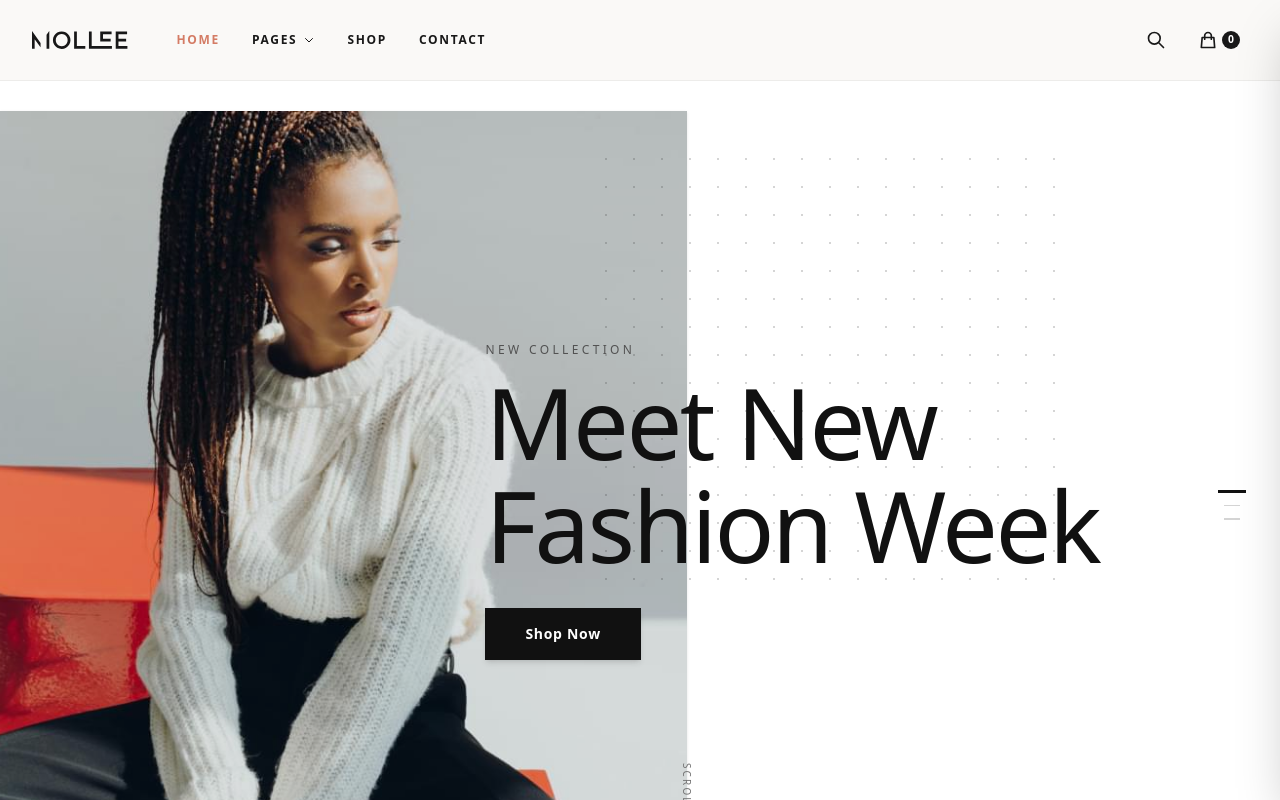
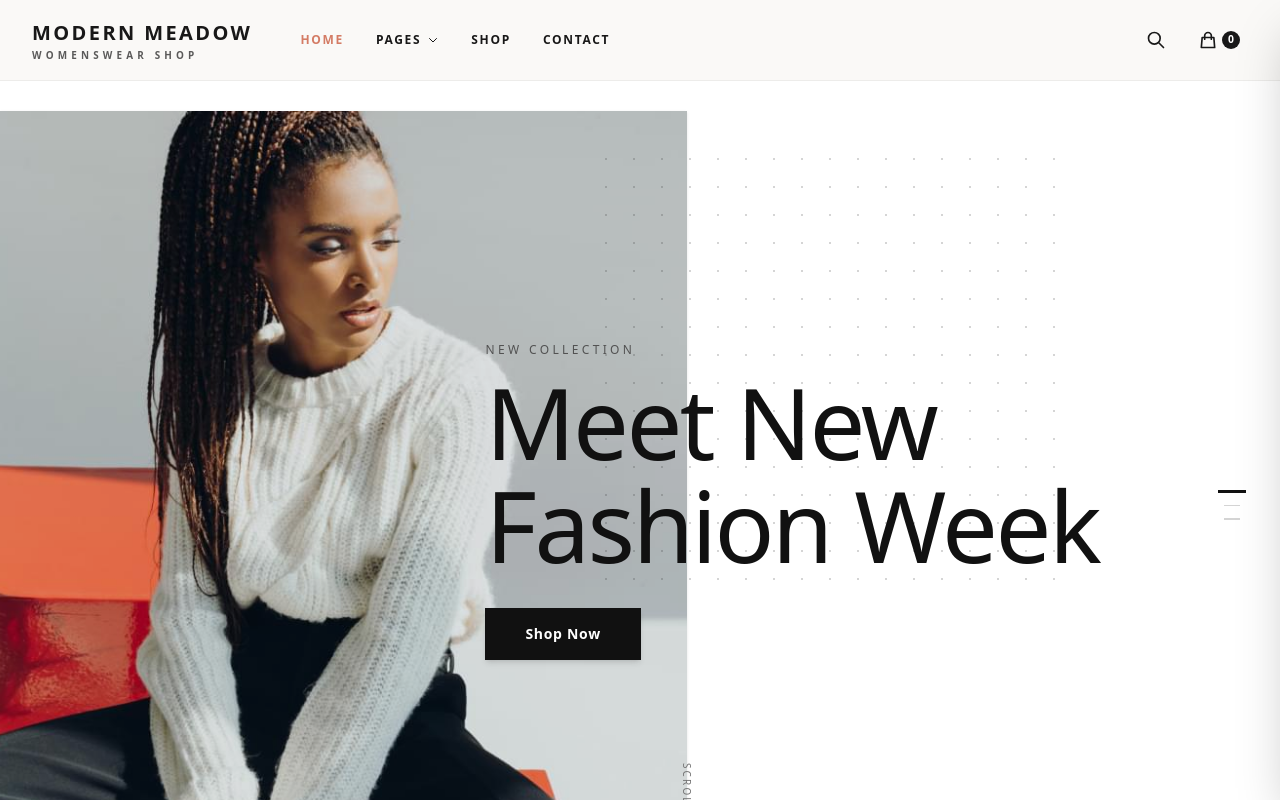
Before and after one commit to Tayyab-103/demo-gadget-sites, a Next.js app: page / in a window 1280 px wide. Shown: the top 800 px of the page. Built offline with nearby package versions, Linux system fonts and the light colour scheme.

Commit message:
set logo

```diff
--- a/config/site-config.json
+++ b/config/site-config.json
@@ -12,7 +12,7 @@
   "shippingCarrier": "USPS / UPS",
   "shippingPeriod": "3-5",
   "trialPeriod": 14,
-  "useImageLogo": true,
+  "useImageLogo": false,
   "logoImage": "/img/logo.svg",
   "footerLogoImage": "/img/logo.svg",
   "theme": {
--- /dev/null
+++ b/src/components/BrandName.tsx
@@ -0,0 +1,36 @@
+import siteConfigData from "../../config/site-config.json";
+import { SiteConfig } from "@/types";
+
+const siteConfig = siteConfigData as unknown as SiteConfig;
+
+interface BrandNameProps {
+  className?: string;
+  topClassName?: string;
+  bottomClassName?: string;
+}
+
+// Splits the brand name into a large top line and a smaller tagline below,
+// e.g. "Modern Meadow Womenswear Shop" -> "MODERN MEADOW" / "WOMENSWEAR SHOP"
+export default function BrandName({
+  className = "",
+  topClassName = "text-base sm:text-lg xl:text-xl",
+  bottomClassName = "text-[0.55rem] sm:text-[0.62rem]",
+}: BrandNameProps) {
+  const words = siteConfig.brandName.trim().split(/\s+/);
+  const splitAt = Math.ceil(words.length / 2);
+  const top = words.slice(0, splitAt).join(" ");
+  const bottom = words.slice(splitAt).join(" ");
+
+  return (
+    <span className={`inline-flex flex-col items-start leading-none ${className}`}>
+      <span className={`font-heading font-bold uppercase tracking-[0.12em] whitespace-nowrap ${topClassName}`}>
+        {top}
+      </span>
+      {bottom && (
+        <span className={`mt-1 font-heading font-semibold uppercase tracking-[0.42em] whitespace-nowrap opacity-70 ${bottomClassName}`}>
+          {bottom}
+        </span>
+      )}
+    </span>
+  );
+}
--- a/src/components/Footer.tsx
+++ b/src/components/Footer.tsx
@@ -4,7 +4,7 @@ import React, { useState } from "react";
 import Link from "next/link";
 import siteConfigData from "../../config/site-config.json";
 import { SiteConfig } from "@/types";
-import Logo from "@/components/Logo";
+import BrandName from "@/components/BrandName";
 
 const siteConfig = siteConfigData as unknown as SiteConfig;
 
@@ -26,13 +26,17 @@ export default function Footer() {
       <div className="max-w-7xl mx-auto px-4 sm:px-6 lg:px-8">
 
         {/* Main Footer Content */}
-        <div className="grid grid-cols-1 md:grid-cols-2 lg:grid-cols-12 gap-12 lg:gap-8 pb-16 border-b border-white/10">
+        <div className="grid grid-cols-1 md:grid-cols-2 lg:grid-cols-12 gap-10 sm:gap-12 lg:gap-8 pb-12 sm:pb-16 border-b border-white/10">
 
           {/* Col 1: Brand & Socials (4 cols) */}
           <div className="lg:col-span-4 flex flex-col justify-between">
             <div>
-              <Link href="/" className="inline-block mb-4" aria-label={siteConfig.brandName}>
-                <Logo className="h-6 w-auto text-white hover:text-secondary transition-colors" />
+              <Link
+                href="/"
+                aria-label={siteConfig.brandName}
+                className="inline-block mb-5 text-white hover:text-secondary transition-colors"
+              >
+                <BrandName topClassName="text-xl sm:text-2xl" bottomClassName="text-[0.62rem] sm:text-[0.7rem]" />
               </Link>
               <p className="text-white/60 text-xs sm:text-sm leading-relaxed max-w-sm mb-6">
                 Curated contemporary womenswear crafted with timeless silhouettes, premium natural fabrics, and effortless daily comfort.
@@ -152,12 +156,12 @@ export default function Footer() {
         </div>
 
         {/* Footer Bottom Strip */}
-        <div className="pt-8 flex flex-col md:flex-row items-center justify-between gap-4 text-xs text-white/50">
+        <div className="pt-8 flex flex-col md:flex-row items-center justify-between gap-4 text-xs text-white/50 text-center md:text-left">
           <div>
             &copy; {currentYear} {siteConfig.corpName}. All rights reserved.
           </div>
 
-          <div className="flex items-center gap-4">
+          <div className="flex flex-wrap items-center justify-center gap-2 sm:gap-4">
             <span className="text-[0.7rem] uppercase tracking-wider">Payment methods:</span>
             <div className="flex items-center gap-2">
               <div className="flex items-center justify-center h-6 shadow-xs">
--- a/src/components/Header.tsx
+++ b/src/components/Header.tsx
@@ -1,33 +1,31 @@
 "use client";
 
-import React, { useState, useEffect, useRef } from "react";
+import { useState, useEffect, useRef, useSyncExternalStore } from "react";
 import Link from "next/link";
 import { usePathname } from "next/navigation";
 import { useCart } from "@/context/CartContext";
 import siteConfigData from "../../config/site-config.json";
 import productsData from "../../config/products.json";
 import { SiteConfig, Product } from "@/types";
-import Logo from "@/components/Logo";
+import BrandName from "@/components/BrandName";
 
 const siteConfig = siteConfigData as unknown as SiteConfig;
 const products = productsData as unknown as Product[];
 
+// true on the client, false during SSR — avoids hydration mismatch without setState in an effect
+const noopSubscribe = () => () => {};
+const useHydrated = () => useSyncExternalStore(noopSubscribe, () => true, () => false);
+
 export default function Header() {
   const pathname = usePathname();
-  const { toggleCart, getCartCount } = useCart();
-  const [cartCount, setCartCount] = useState(0);
+  const { getCartCount } = useCart();
+  const hydrated = useHydrated();
+  const cartCount = hydrated ? getCartCount() : 0;
 
   const [isMobOpen, setIsMobOpen] = useState(false);
   const [pagesDropdownOpen, setPagesDropdownOpen] = useState(false);
-  const [shopDropdownOpen, setShopDropdownOpen] = useState(false);
   const [isSearchOpen, setIsSearchOpen] = useState(false);
   const [searchQuery, setSearchQuery] = useState("");
-  const [wishlistCount, setWishlistCount] = useState(0);
-
-  // Sync cart count after mount to avoid hydration mismatch
-  useEffect(() => {
-    setCartCount(getCartCount());
-  }, [getCartCount]);
 
   const searchInputRef = useRef<HTMLInputElement>(null);
 
@@ -65,7 +63,7 @@ export default function Header() {
           <div className="flex items-center justify-between h-20">
 
             {/* Left Column: Menu Button & Logo & Desktop Nav */}
-            <div className="flex items-center gap-4 sm:gap-6 lg:gap-8">
+            <div className="flex items-center gap-3 sm:gap-6 lg:gap-8 min-w-0">
 
               {/* Hamburger Menu Button (Mobile / Tablet only) */}
               <button
@@ -79,13 +77,17 @@ export default function Header() {
                 <span className="w-[18px] h-[2px] bg-primary block rounded-full transition-colors"></span>
               </button>
 
-              {/* Brand Logo */}
-              <Link href="/" className="flex items-center group py-1" aria-label={siteConfig.brandName}>
-                <Logo className="h-[18px] sm:h-5 w-auto text-primary group-hover:text-secondary transition-colors" />
+              {/* Brand Name */}
+              <Link
+                href="/"
+                aria-label={siteConfig.brandName}
+                className="py-1 text-primary hover:text-secondary transition-colors"
+              >
+                <BrandName />
               </Link>
 
               {/* Desktop Navigation */}
-              <nav className="hidden lg:flex items-center gap-8 ml-4">
+              <nav className="hidden lg:flex items-center gap-6 xl:gap-8 ml-2 xl:ml-4">
                 <Link
                   href="/"
                   className={`text-xs font-bold uppercase tracking-[0.14em] transition-colors py-2 ${
@@ -171,7 +173,7 @@ export default function Header() {
             </div>
 
             {/* Right Column: User Nav Icons */}
-            <div className="flex items-center gap-3 sm:gap-4">
+            <div className="flex items-center gap-1 sm:gap-4 shrink-0">
 
               {/* Search Toggle */}
               <button
@@ -282,9 +284,14 @@ export default function Header() {
         >
           <div>
             {/* Drawer Header */}
-            <div className="flex items-center justify-between pb-6 border-b border-black/10">
-              <Link href="/" onClick={() => setIsMobOpen(false)} aria-label={siteConfig.brandName}>
-                <Logo className="h-4 w-auto text-primary" />
+            <div className="flex items-center justify-between gap-4 pb-6 border-b border-black/10">
+              <Link
+                href="/"
+                onClick={() => setIsMobOpen(false)}
+                aria-label={siteConfig.brandName}
+                className="text-primary hover:text-secondary transition-colors"
+              >
+                <BrandName topClassName="text-base" bottomClassName="text-[0.55rem]" />
               </Link>
               <button
                 type="button"
```
